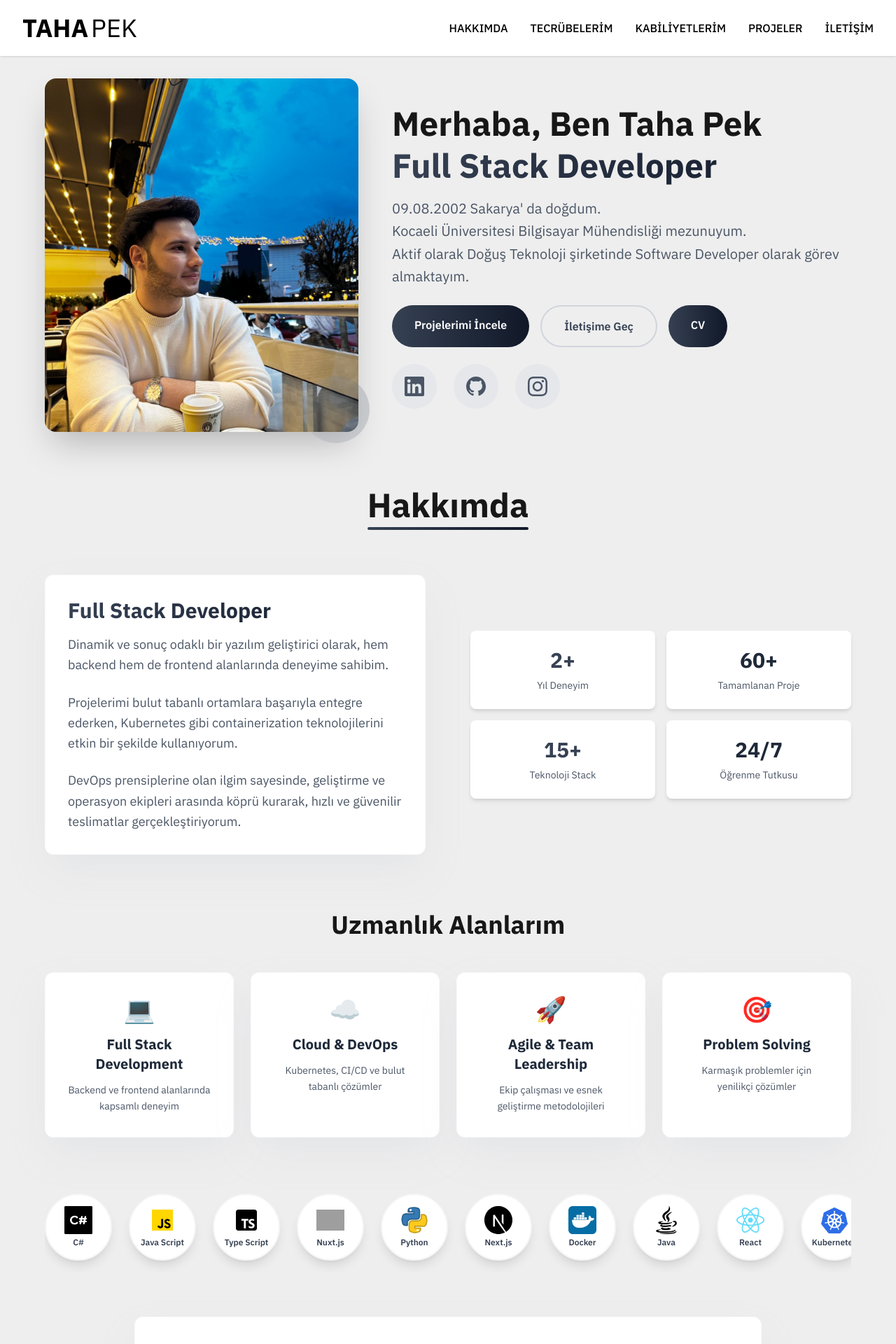
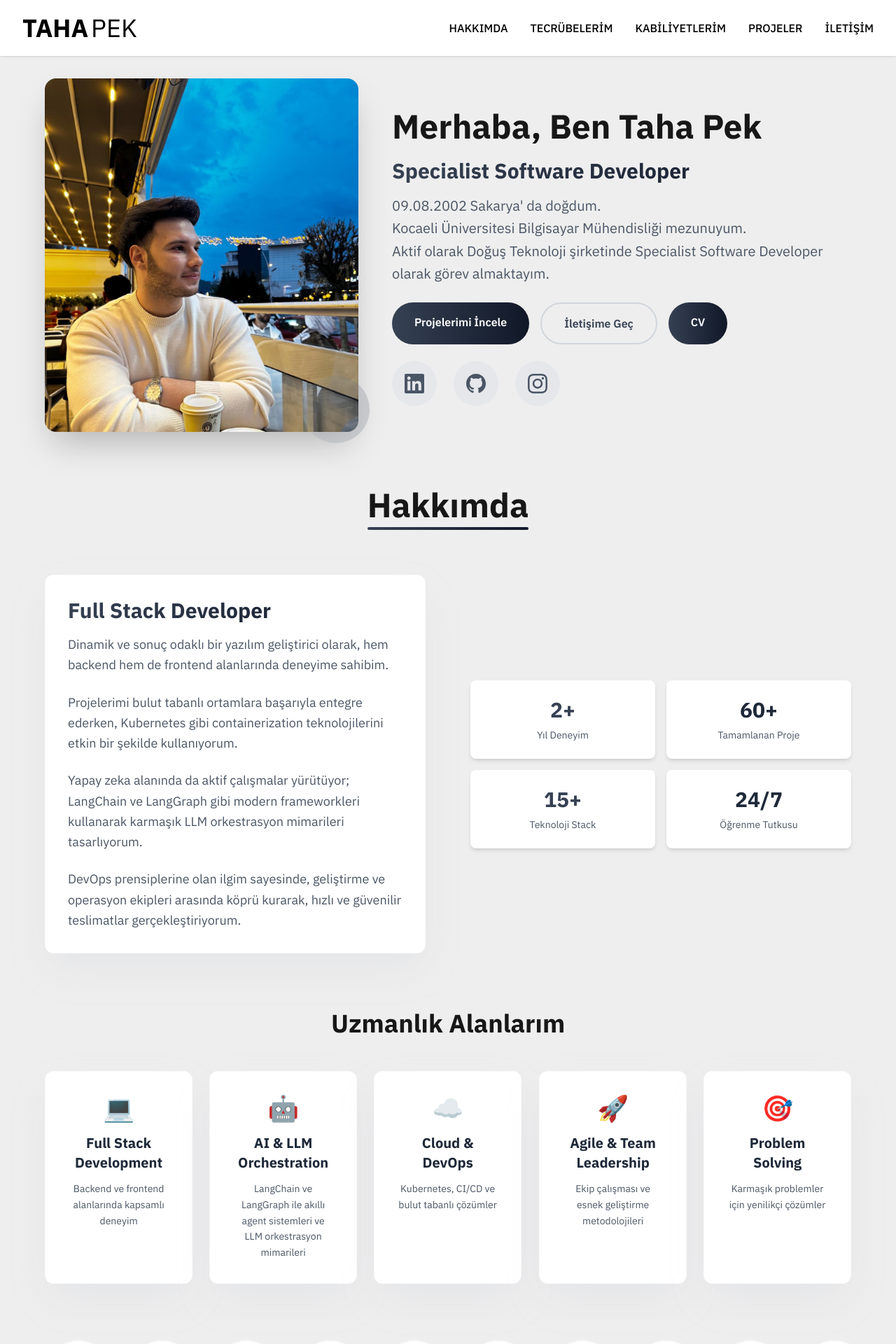
Before and after one commit to tahapek5454/Personal-Web-Site-With-React, a Next.js app: page / in a window 1280 px wide. Shown: the top 1920 px of the page at 70% size. Built offline with nearby package versions, Linux system fonts and the light colour scheme; grey boxes are pictures that could not be loaded.

Commit message:
update website

```diff
--- a/app/sitemap.ts
+++ b/app/sitemap.ts
@@ -10,30 +10,6 @@ export default function sitemap(): MetadataRoute.Sitemap {
       lastModified: new Date(),
       changeFrequency: 'yearly',
       priority: 1,
-    },
-    {
-      url: `${baseUrl}/#hakkimda`,
-      lastModified: new Date(),
-      changeFrequency: 'yearly',
-      priority: 0.8,
-    },
-    {
-      url: `${baseUrl}/#tecrubeler`,
-      lastModified: new Date(),
-      changeFrequency: 'yearly',
-      priority: 0.8,
-    },
-    {
-      url: `${baseUrl}/#kabiliyetler`,
-      lastModified: new Date(),
-      changeFrequency: 'yearly',
-      priority: 0.8,
-    },
-    {
-      url: `${baseUrl}/#projeler`,
-      lastModified: new Date(),
-      changeFrequency: 'yearly',
-      priority: 0.9,
-    },
+    }
   ]
 }
--- a/components/sections/AbilitiesSection.tsx
+++ b/components/sections/AbilitiesSection.tsx
@@ -37,7 +37,18 @@ function AbilitiesSection() {
                                     <p className="text-gray-600 leading-relaxed">
                                         SOLID, Clean Code, Clean Architecture ve Microservice
                                         yaklaşımları ile tasarım patterns uygularım.
-                                    </p>                                </div>
+                                    </p>
+                                </div>
+
+                                <div>
+                                    <h3 className="text-lg font-semibold text-gray-800 mb-3">
+                                        Yapay Zeka
+                                    </h3>
+                                    <p className="text-gray-600 leading-relaxed">
+                                        LangChain ve LangGraph frameworkleri ile karmaşık LLM orkestrasyon mimarileri geliştiriyorum.
+                                        Büyük dil modellerini iş süreçlerine entegre eden akıllı agent sistemleri ve çok adımlı akışlar tasarlıyorum.
+                                    </p>
+                                </div>
 
                                 <div>
                                     <h3 className="text-lg font-semibold text-gray-800 mb-3">
--- a/components/sections/AboutSection.tsx
+++ b/components/sections/AboutSection.tsx
@@ -9,6 +9,11 @@ function AboutSection() {
             title: "Full Stack Development",
             description: "Backend ve frontend alanlarında kapsamlı deneyim",
             icon: "💻"
+        },
+        {
+            title: "AI & LLM Orchestration",
+            description: "LangChain ve LangGraph ile akıllı agent sistemleri ve LLM orkestrasyon mimarileri",
+            icon: "🤖"
         },
         {
             title: "Cloud & DevOps",
@@ -55,6 +60,9 @@ function AboutSection() {
                                 <p className="text-gray-600 text-lg leading-relaxed mb-6">
                                     Projelerimi bulut tabanlı ortamlara başarıyla entegre ederken, Kubernetes gibi containerization teknolojilerini etkin bir şekilde kullanıyorum.
                                 </p>
+                                <p className="text-gray-600 text-lg leading-relaxed mb-6">
+                                    Yapay zeka alanında da aktif çalışmalar yürütüyor; LangChain ve LangGraph gibi modern frameworkleri kullanarak karmaşık LLM orkestrasyon mimarileri tasarlıyorum.
+                                </p>
                                 <p className="text-gray-600 text-lg leading-relaxed">
                                     DevOps prensiplerine olan ilgim sayesinde, geliştirme ve operasyon ekipleri arasında köprü kurarak, hızlı ve güvenilir teslimatlar gerçekleştiriyorum.
                                 </p>
@@ -88,7 +96,7 @@ function AboutSection() {
                     <h3 className="text-3xl bigLg:text-4xl font-bold text-center mb-12 text-foreground">
                         Uzmanlık Alanlarım
                     </h3>
-                    <div className="grid md:grid-cols-2 lg:grid-cols-4 gap-6">
+                    <div className="grid md:grid-cols-2 lg:grid-cols-3 xl:grid-cols-5 gap-6">
                         {skills.map((skill, index) => (
                             <Card
                                 key={index}
--- a/components/sections/ExperienceSection.tsx
+++ b/components/sections/ExperienceSection.tsx
@@ -22,11 +22,22 @@ function ExperienceSection() {
 
     const experiences: ExperienceItem[] = [
         {
+            id: 5,
+            title: "Specialist Software Developer",
+            company: "Doğuş Teknoloji",
+            src: "/logos/dt-logo.svg",
+            period: "Nis 2026 - Devam Ediyor",
+            type: "work",
+            description: "Profesyonel yazılım geliştirme projelerinde aktif rol alıyorum.",
+            skills: [".NET", "Nuxt.js", "Next.js", "AI Entegration", "Vue","MSSQL", "PostgreSQL", "Kubernetes", "Docker"],
+            css: "absolute -top-16 -right-4 w-[190] h-[70]"
+        },
+        {
             id: 4,
             title: "Software Developer",
             company: "Doğuş Teknoloji",
             src: "/logos/dt-logo.svg",
-            period: "Şub 2024 - Devam Ediyor",
+            period: "Şub 2024 - Nis 2026",
             type: "work",
             description: "Profesyonel yazılım geliştirme projelerinde aktif rol alıyorum.",
             skills: [".NET", "Nuxt.js", "Next.js", "AI Entegration", "Vue","MSSQL", "PostgreSQL", "Kubernetes", "Docker"],
--- a/components/sections/HeaderSection.tsx
+++ b/components/sections/HeaderSection.tsx
@@ -29,17 +29,19 @@ function HeaderSection() {
                         <div className="space-y-4">
                             <h1 className="text-4xl bigLg:text-5xl font-bold text-foreground leading-tight">
                                 Merhaba, Ben Taha Pek
-                                <span className="block bg-gradient-to-r from-gray-700 to-gray-900 bg-clip-text text-transparent">
-                                    Full Stack Developer
-                                </span>
+
+
                             </h1>
+                            <span className="block font-bold text-3xl bg-gradient-to-r from-gray-700 to-gray-900 bg-clip-text text-transparent">
+                                Specialist Software Developer
+                            </span>
 
                             <p className="text-lg bigLg:text-xl text-gray-600 max-w-2xl leading-relaxed">
                             09.08.2002 Sakarya' da doğdum.
                             <br />
                             Kocaeli Üniversitesi Bilgisayar Mühendisliği mezunuyum.
                             <br />
-                            Aktif olarak Doğuş Teknoloji şirketinde Software Developer olarak görev almaktayım.
+                            Aktif olarak Doğuş Teknoloji şirketinde Specialist Software Developer olarak görev almaktayım.
                             </p>
                         </div>
                         <div className="flex flex-col sm:flex-row gap-4 justify-center bigLg:justify-start">
--- a/components/sections/ProjectSection.tsx
+++ b/components/sections/ProjectSection.tsx
@@ -70,11 +70,11 @@ function ProjectSection() {
         },
         {
             id: 7,
-            title: "RabbitMQ With NETCore",
-            description: "RabbitMQ ile .NETCore mimarisinde microservisler arası haberleşme.",
-            longDescription: "Bu çalışmanın amacı microservisler arası haberleşmenin nasıl yapıldığını ve bir message-broker olan Rabbit-MQ teknolojisinin .NETCore mimarisinde nasıl kullanıldığını öğrenmektir.",
-            technologies: [".Net", "C#", "RabbitMQ"],
-            githubUrl: "https://github.com/tahapek5454/RabbitMQ-With-NETCore"
+            title: "ReAct-Agent-With-LangGraph",
+            description: "LangGraph kullanılarak geliştirilen ReAct (Reasoning and Acting) yaklaşımını benimseyen agent geliştirmeleri.",
+            longDescription: "Bu projede, LangChain ve LangGraph frameworklerini kullanarak karmaşık LLM orkestrasyon mimarileri geliştirdim. ReAct (Reasoning and Acting) yaklaşımını benimseyerek, büyük dil modellerini iş süreçlerine entegre eden akıllı agent sistemleri ve çok adımlı akışlar tasarladım.",
+            technologies: ["Python", "LangChain", "LangGraph"],
+            githubUrl: "https://github.com/tahapek5454/ReAct-Agent-With-LangGraph"
         }
     ];
 
--- /dev/null
+++ b/eslint.config.mjs
@@ -0,0 +1,18 @@
+import nextCoreWebVitals from "eslint-config-next/core-web-vitals";
+import nextTypescript from "eslint-config-next/typescript";
+
+const eslintConfig = [
+  ...nextCoreWebVitals,
+  ...nextTypescript,
+  {
+    ignores: [
+      "node_modules/**",
+      ".next/**",
+      "out/**",
+      "build/**",
+      "next-env.d.ts",
+    ],
+  },
+];
+
+export default eslintConfig;
```
Also changed, not shown: package.json (+15 -9 lines), tsconfig.json (+19 -5 lines), 1 other file (tests, documents, lock files or other folders).
